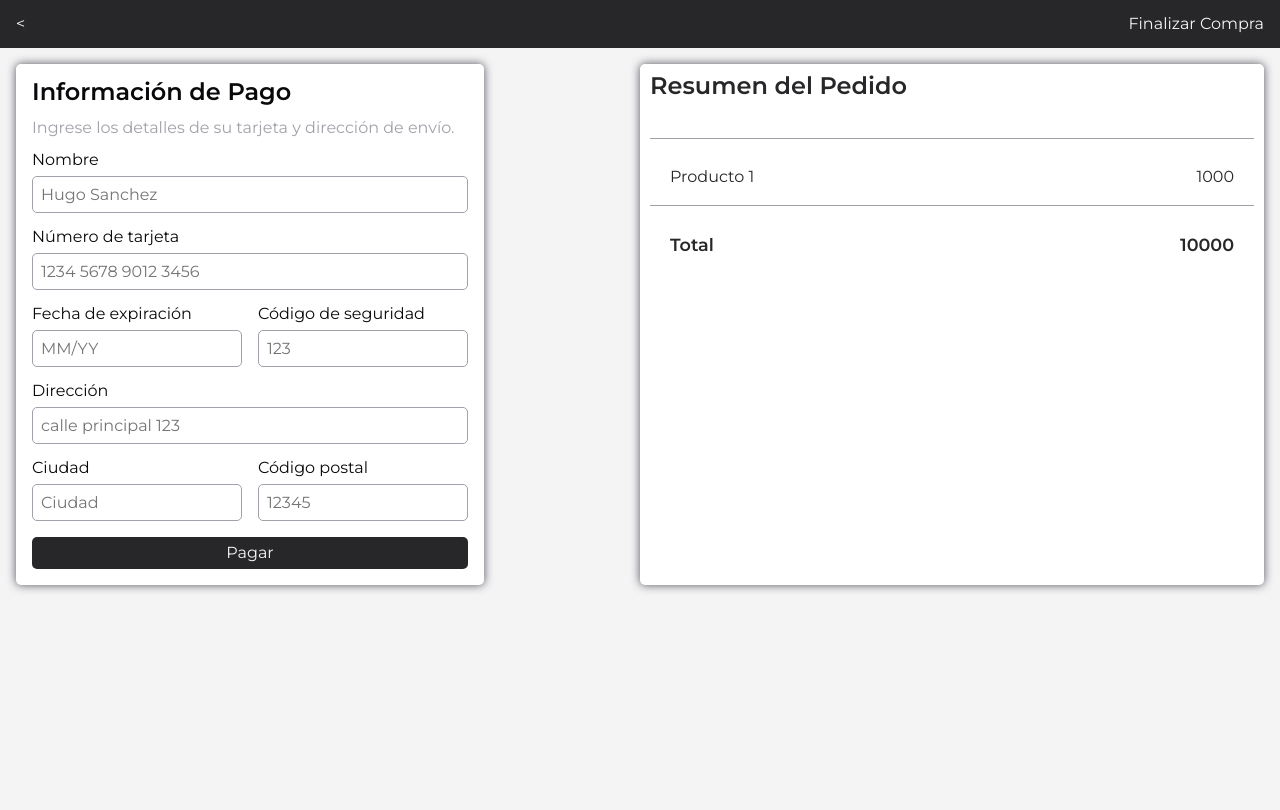
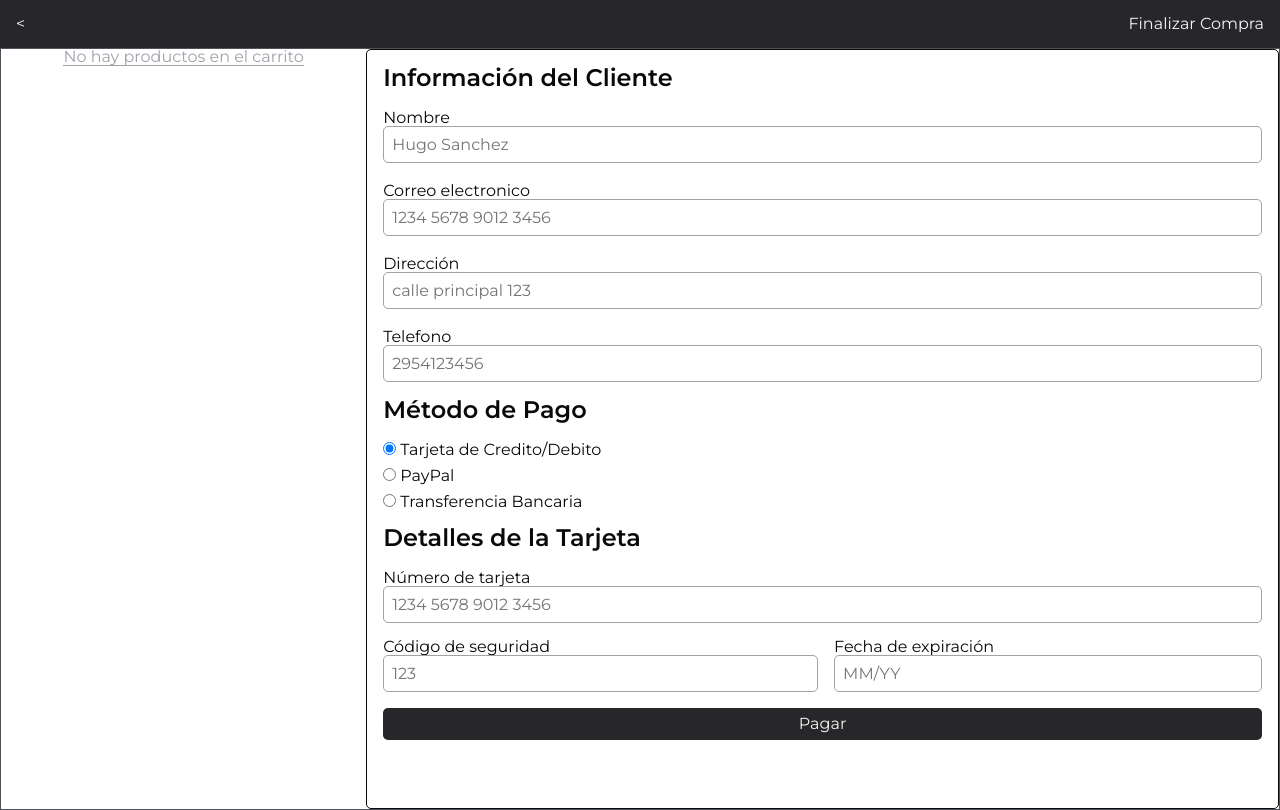
Before and after one commit to TobiasOnandia/tinder-swipe, a website: page tienda-tobias-onandia/pages/checkout/checkout.html in a window 1280 px wide. Drawn offline with Linux system fonts and the light colour scheme; files that its build step writes are made by us from their sources.

Commit message:
checkout

```diff
--- /dev/null
+++ b/tienda-tobias-onandia/pages/checkout/checkout.css
@@ -0,0 +1,126 @@
+header{
+    display: flex;
+    justify-content: space-between;
+    align-items: center;
+    padding: 1rem;
+    background-color: var(--muted-foreground);
+    color: var(--foreground);
+}
+
+main {
+    width: 100%;
+    border: 1px solid var(--border);
+    display: flex;
+    background-color: var(--background);
+}
+
+section {
+    height: 95vh;
+}
+
+.contentForm{
+    display: flex;
+    flex: 1;
+}
+
+form{
+    display: flex;
+    flex-direction: column;
+    gap: 1rem;
+    padding: 1rem;
+    background-color: var(--background);
+    border-radius: 5px;
+    height: 100%;
+    width: 100%;
+    border: 1px solid;
+}
+
+.infoUser{
+    display: grid;
+    grid-template-columns: repeat(auto-fit, minmax(450px, 1fr));
+    gap: 20px;
+}
+
+.method{
+    display: flex;
+    flex-direction: column;
+    gap: 10px;
+}
+
+legend{
+   margin-bottom: 20px;
+}
+
+.card{
+    display: grid;
+    gap: 1rem;
+    grid-template-areas:
+    'tarjeta tarjeta'
+    'seguridad expiracion';
+}
+
+label[for='tarjeta']{
+    grid-area: tarjeta;
+}
+
+label[for="expiracion"]{
+    grid-area: expiracion;
+}
+
+label[for="seguridad"]{
+    grid-area: seguridad;
+}
+
+
+legend,h2 {
+    font-size: 1.5rem;
+    font-weight: 600;
+}
+
+p{
+    color: var(--secondary);
+}
+
+
+
+input[type="text"]{
+    padding: .5rem;
+    border: 1px solid var(--secondary);
+    border-radius: 5px;
+    font-size: 1rem;
+    outline: none;
+    width: 100%;
+    height: max-content;
+}
+
+button{
+    height: max-content;
+    padding: .5rem 1rem;
+    background-color: var(--muted-foreground);
+    color: var(--foreground);
+    border-radius: 5px;
+}
+
+.checkoutProducts{
+    display: flex;
+    flex-direction: column;
+    gap: 10px;
+    overflow-y: scroll;
+    overflow-x: hidden;
+    align-items: center;
+    height: 100%;
+    flex: 0.4;
+}
+
+
+article{
+    display: flex;
+    align-items: center;
+    background-color: var(--background);
+    border-bottom: 1px solid var(--secondary);
+}
+
+img {
+    width: 150px;
+    height: 150px;
+}
--- a/tienda-tobias-onandia/pages/checkout/checkout.html
+++ b/tienda-tobias-onandia/pages/checkout/checkout.html
@@ -9,155 +9,12 @@
     <link rel="preconnect" href="https://fonts.googleapis.com">
     <link rel="preconnect" href="https://fonts.gstatic.com" crossorigin>
     <link href="https://fonts.googleapis.com/css2?family=Montserrat:wght@100;200;300;400;500;600;700;800;900&display=swap" rel="stylesheet">
+    <link rel="stylesheet" href="/pages/checkout/checkout.css">
+
+    <script type="module" src="/pages/checkout/checkout.script.js"></script>
 </head>
 
 
-<style>
-    header{
-        display: flex;
-        justify-content: space-between;
-        align-items: center;
-        padding: 1rem;
-        background-color: var(--muted-foreground);
-        color: var(--foreground);
-    }
-
-    main {
-        padding: 1rem;
-        display: grid;
-        grid-template-columns: repeat(auto-fit, minmax(550px, 1fr));
-
-    }
-
-    form{
-        display: grid;
-        gap: 1rem;
-        padding: 1rem;
-        background-color: var(--background);
-        max-width: max-content;
-        border-radius: 5px;
-        box-shadow: 0px 0px 10px var(--border);
-    }
-
-    fieldset{
-        display: grid;
-        gap: 1rem;
-        grid-template-areas:
-            "nombre nombre"
-            "tarjeta tarjeta"
-            "expiracion codigo-seguridad"
-            "direccion direccion"
-            "ciudad postal"
-            ;
-
-    }
-
-    legend,h2 {
-        font-size: 1.5rem;
-        font-weight: 600;
-    }
-
-    p{
-        color: var(--secondary);
-    }
-
-    label{
-        display: flex;
-        flex-direction: column;
-        gap: .5rem;
-
-
-    }
-
-    input{
-        padding: .5rem;
-        border: 1px solid var(--secondary);
-        border-radius: 5px;
-        font-size: 1rem;
-        outline: none;
-    }
-
-    label[for="nombre"]{
-        grid-area: nombre;
-    }
-    label[for="numero-tarjeta"]{
-        grid-area: tarjeta;
-    }
-    label[for="fecha-expiracion"]{
-        grid-area: expiracion;
-    }
-    label[for="codigo-seguridad"]{
-        grid-area: codigo-seguridad;
-    }
-    label[for="direccion"]{
-        grid-area: direccion;
-    }
-    label[for="ciudad"]{
-        grid-area: ciudad;
-    }
-    label[for="postal"]{
-        display: flex;
-        grid-area: postal;
-    }
-
-
-    button{
-        padding: .5rem 1rem;
-        background-color: var(--muted-foreground);
-        color: var(--foreground);
-        border-radius: 5px;
-    }
-
-    section:last-child{
-        display: flex;
-        flex-direction: column;
-        width: 100%;
-        background-color: var(--background);
-        color: var(--muted-foreground);
-        box-shadow: 0px 0px 10px var(--border);
-        border-radius: 5px;
-        padding: 10px;
-    }
-
-
-    table{
-        height: 100%;
-        width: 100%;
-        display: flex;
-        flex-direction: column;
-        gap: 10px;
-        overflow-y: scroll;
-        overflow-x: hidden;
-        align-items: center;
-
-    }
-
-    thead, tbody{
-        border-bottom: 1px solid var(--secondary);
-        padding: 10px;
-        width: 100%;
-    }
-
-    tfoot{
-        padding: 10px;
-        width: 100%;
-    }
-
-
-    tr{
-        padding: 10px;
-        text-align: center;
-        display: flex;
-        justify-content: space-between;
-        align-items: center;
-        width: 1;
-    }
-
-    tfoot {
-        font-weight: 600;
-        font-size: 1.1rem;
-    }
-</style>
 
 <body>
     <header>
@@ -166,45 +23,70 @@
     </header>
 
     <main>
-        <section>
 
+        <section class="checkoutProducts">
+
+        </section>
+
+
+        <section class="contentForm">
             <form action="">
-            <legend>Información de Pago</legend>
-            <p>Ingrese los detalles de su tarjeta y dirección de envío.</p>
 
-            <fieldset>
+                <fieldset  class="infoUser">
+                    <legend>Información del Cliente</legend>
                     <label for="nombre">
                         <span>Nombre</span>
                         <input type="text" id="nombre" name="nombre" placeholder="Hugo Sanchez"">
                     </label>
 
-                <label for="numero-tarjeta">
-                     <span>Número de tarjeta</span>
-                    <input type="text" id="numero-tarjeta" name="numero-tarjeta" placeholder="1234 5678 9012 3456">
+                    <label for="correo">
+                        <span>Correo electronico</span>
+                        <input type="text" id="correo" name="correo" placeholder="1234 5678 9012 3456">
                     </label>
 
-                <label for="fecha-expiracion">
-                    <span>Fecha de expiración</span>
-                    <input type="text" id="fecha-expiracion" name="fecha-expiracion" placeholder="MM/YY">
-                </label>
-                <label for="codigo-seguridad">
-                    <span>Código de seguridad</span>
-                    <input type="text" id="codigo-seguridad" name="codigo-seguridad" placeholder="123">
-                </label>
 
                     <label for="direccion">
                         <span>Dirección</span>
                         <input type="text" id="direccion" name="direccion" placeholder="calle principal 123">
                     </label>
 
-                <label for="ciudad">
-                    <span>Ciudad</span>
-                    <input type="text" id="ciudad" name="ciudad" placeholder="Ciudad">
+                    <label for="telefono">
+                        <span>Telefono</span>
+                        <input type="text" id="telefono" name="telefono" placeholder="2954123456">
+                    </label>
+                </fieldset>
+
+                <fieldset class="method">
+                    <legend>Método de Pago</legend>
+                    <label for="tarjeta">
+                        <input type="radio" id="tarjeta" value="credito/debito" checked>
+                        <span>Tarjeta de Credito/Debito</span>
                     </label>
 
-                <label for="postal">
-                    <span>Código postal</span>
-                    <input type="text" id="postal" name="codigo-postal" placeholder="12345">
+                    <label for="paypal">
+                        <input type="radio" id="paypal" value="paypal" >
+                        <span>PayPal</span>
+                    </label>
+
+                    <label for="transferencia">
+                        <input type="radio" id="transferencia" value="transferencia">
+                        <span>Transferencia Bancaria</span>
+                    </label>
+                </fieldset>
+
+                <fieldset class="card">
+                    <legend>Detalles de la Tarjeta</legend>
+                    <label for="tarjeta">
+                        <span>Número de tarjeta</span>
+                        <input type="text" id="tarjeta" name="tarjeta" placeholder="1234 5678 9012 3456">
+                    </label>
+                    <label for="expiracion">
+                        <span>Fecha de expiración</span>
+                        <input type="text" id="expiracion" name="expiracion" placeholder="MM/YY">
+                    </label>
+                    <label for="seguridad">
+                        <span>Código de seguridad</span>
+                        <input type="text" id="seguridad" name="seguridad" placeholder="123">
                     </label>
 
                 </fieldset>
@@ -215,30 +97,7 @@
         </section>
 
 
-        <section>
-            <h2>Resumen del Pedido</h2>
-            <table>
-                <thead>
-                    <tr class="header">
-                        <th></th>
-                        <th></th>
-                    </tr>
-                </thead>
-                <tbody class="body">
-                    <tr>
-                        <td>Producto 1</td>
-                        <td>1000</td>
-                    </tr>
-                </tbody>
-                <tfoot class="footer">
-                    <tr>
-                        <td  class="total">Total</td>
-                        <td>10000</td>
-                    </tr>
-                </tfoot>
 
-            </table>
-        </section>
 
     </main>
 
--- /dev/null
+++ b/tienda-tobias-onandia/pages/checkout/checkout.script.js
@@ -0,0 +1,39 @@
+const $ = (el) => document.querySelector(el)
+// const $$ = (el) => document.querySelectorAll(el)
+
+const productsStorage = JSON.parse(window.localStorage.getItem('cart')) || []
+const checkoutProducts = $('.checkoutProducts')
+
+function generateCard () {
+  if (productsStorage.length === 0) {
+    const productElement = document.createElement('article')
+
+    productElement.innerHTML = `
+      <p>No hay productos en el carrito</p>
+   `
+
+    checkoutProducts.appendChild(productElement)
+  }
+
+  productsStorage.forEach((product) => {
+    const productElement = document.createElement('article')
+
+    productElement.innerHTML = `
+        <figure>
+            <img src="${product.thumbnail}" alt="${product.title}">
+        </figure>
+
+        <div>
+         <h2>${product.title}</h2>
+                <p>Precio unitario: $ ${product.price}</p>
+          <span class="displayStock">${product.displayStock}</span>
+          </div>
+
+          <span>Total: ${product.price}</span>
+    `
+
+    checkoutProducts.appendChild(productElement)
+  })
+}
+
+generateCard()
--- a/tienda-tobias-onandia/pages/shop/shop.code.js
+++ b/tienda-tobias-onandia/pages/shop/shop.code.js
@@ -105,7 +105,7 @@ totalEl.innerHTML = `
   <h3>Envio:  <span >Gratis</span></h3>
   <h3>Total:  <span class='totalPrice'></span></h3>
 
-  <button class="checkout">Comprar</button>
+  <a href="/pages/checkout/checkout.html" class="checkout">Comprar</a>
   `
 
 main.appendChild(totalEl)
--- a/tienda-tobias-onandia/pages/shop/shop.module.css
+++ b/tienda-tobias-onandia/pages/shop/shop.module.css
@@ -161,4 +161,5 @@ h3{
     width: 100%;
     padding: 10px;
     border-radius: 5px;
+    text-align: center;
 }
--- a/tienda-tobias-onandia/pages/tienda/tienda.code.js
+++ b/tienda-tobias-onandia/pages/tienda/tienda.code.js
@@ -7,7 +7,7 @@ const asideCart = $('.cart')
 const cart = []
 
 $('.range').addEventListener('input', (e) => {
-  $('.range-value').textContent = e.target.value
+  $('.range-value').textContent = `$ ${e.target.value}`
 })
 
 window.addEventListener('scroll', () => {
```
Lines whose indentation alone changed are shown as unchanged.
